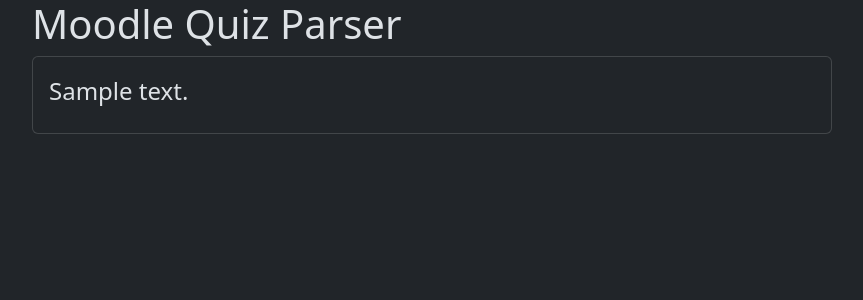
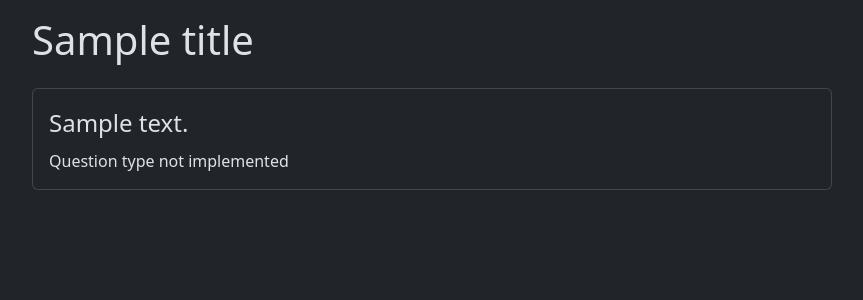
Before and after one commit to squarra/moodle-quiz-parser, a Flask app: template templates/index.html in a window 1280 px wide. Shown: the top 300 px of the page, without its empty margins (208-1071 px from the left). Run offline with Flask 3, Linux system fonts and the light colour scheme; the template is opened without the code that fills it: most values are stand-ins (such as "Sample title", 1, 10 or a date in 2020).

Commit message:
added description, fixed form bug

```diff
--- a/main.py
+++ b/main.py
@@ -1,58 +1,81 @@
 from flask import Flask, render_template
 from bs4 import BeautifulSoup
 
-# Not supported: ddimageortext, coderunner, ddwtos
 
 class Question:
     def __init__(self, data):
-        self.qtext = data.find('div', {'class': 'content'}).contents[0].contents[2].text
+        self.qtext = data.find("div", {"class": "content"}).contents[0].contents[2].text
         self.answers = []
 
     def __repr__(self):
-        return f'{self.__class__.__name__}{vars(self)}'
+        return f"{self.__class__.__name__}{vars(self)}"
+
 
 class MultichoiceQuestion(Question):
     def __init__(self, data):
         super().__init__(data)
-        options = data.find('div', {'class': 'answer'}).find_all('div', recursive=False)
-        self.single_choice = options[0].input['type'] == 'radio'
-        self.answers = [{'text': option.div.div.text, 'correct': False} for option in options]
-        corr = [c.text for c in data.find('div', {'class': 'rightanswer'}).find_all('p', recursive=False)]
+        options = data.find("div", {"class": "answer"}).find_all("div", recursive=False)
+        self.single_choice = options[0].input["type"] == "radio"
+        self.answers = [
+            {"text": option.div.div.text, "correct": False} for option in options
+        ]
+        corr = [
+            c.text
+            for c in data.find("div", {"class": "rightanswer"}).find_all(
+                "p", recursive=False
+            )
+        ]
         for answer in self.answers:
-            if answer['text'] in corr: answer['correct'] = True
+            if answer["text"] in corr:
+                answer["correct"] = True
+
 
 class TrueFalseQuestion(Question):
     def __init__(self, data):
         super().__init__(data)
-        self.answers = ['True', 'False']
-        self.correct = data.find('div', {'class': 'rightanswer'}).contents
+        self.answers = ["True", "False"]
+        self.correct = data.find("div", {"class": "rightanswer"}).contents
+
 
 class DescriptionQuestion(Question):
     def __init__(self, data):
         super().__init__(data)
 
+
 def parse_questions(ques):
     questions = []
     for que in ques:
-        classes = que['class']
-        if 'multichoice' in classes: questions.append(MultichoiceQuestion(que))
-        elif 'truefalse' in classes: questions.append(TrueFalseQuestion(que))
-        elif 'description' in classes: questions.append(DescriptionQuestion(que))
-        else: questions.append(Question(que))
+        classes = que["class"]
+        if "multichoice" in classes:
+            questions.append(MultichoiceQuestion(que))
+        elif "truefalse" in classes:
+            questions.append(TrueFalseQuestion(que))
+        elif "description" in classes:
+            questions.append(DescriptionQuestion(que))
+        else:
+            questions.append(Question(que))
     return questions
 
 
 app = Flask(__name__)
-app.jinja_env.globals.update(isinstance=isinstance, MultichoiceQuestion=MultichoiceQuestion)
+app.jinja_env.globals.update(
+    isinstance=isinstance,
+    MultichoiceQuestion=MultichoiceQuestion,
+    TrueFalseQuestion=TrueFalseQuestion,
+    DescriptionQuestion=DescriptionQuestion,
+)
 
-@app.route('/')
+
+@app.route("/")
 def home():
-    with open('quiz.html') as f:
+    with open("quiz.html") as f:
         data = f.read()
-        soup = BeautifulSoup(data, 'html.parser')
-        ques = soup.body.find_all('div', {'class': 'que'})
+        soup = BeautifulSoup(data, "html.parser")
+        title = soup.body.find("div", {"class": "page-header-headings"}).text
+        ques = soup.body.find_all("div", {"class": "que"})
         questions = parse_questions(ques)
-    return render_template('index.html', questions=questions)
+    return render_template("index.html", title=title, questions=questions)
 
-if __name__ == '__main__':
+
+if __name__ == "__main__":
     app.run(debug=True)
--- a/templates/index.html
+++ b/templates/index.html
@@ -4,13 +4,15 @@
 <head>
     <meta charset="UTF-8">
     <meta name="viewport" content="width=device-width, initial-scale=1.0">
-    <title>Moodle Quiz Parser</title>
+    <title>{{ title }}</title>
     <link href="https://cdn.jsdelivr.net/npm/bootstrap@5.3.3/dist/css/bootstrap.min.css" rel="stylesheet"
         integrity="sha384-QWTKZyjpPEjISv5WaRU9OFeRpok6YctnYmDr5pNlyT2bRjXh0JMhjY6hW+ALEwIH" crossorigin="anonymous">
 </head>
 
 <body style="width: 90%; max-width: 800px; margin: auto;">
-    <h1>Moodle Quiz Parser</h1>
+    <header>
+        <h1 class="py-3">{{ title }}</h1>
+    </header>
     <form class="d-flex flex-column gap-3">
         {% for question in questions %}
         {% set question_id = loop.index %}
@@ -20,6 +22,11 @@
                     <legend>{{ question.qtext }}</legend>
                     {% if isinstance(question, MultichoiceQuestion) %}
                     {% include 'question/multichoice.html' %}
+                    {% elif isinstance(question, TrueFalseQuestion) %}
+                    {% include 'question/truefalse.html' %}
+                    {% elif isinstance(question, DescriptionQuestion) %}
+                    {% else %}
+                    <div>Question type not implemented</div>
                     {% endif %}
                 </fieldset>
             </div>
```
Also changed, not shown: templates/question/multichoice.html (+5 -3 lines), README.md.
